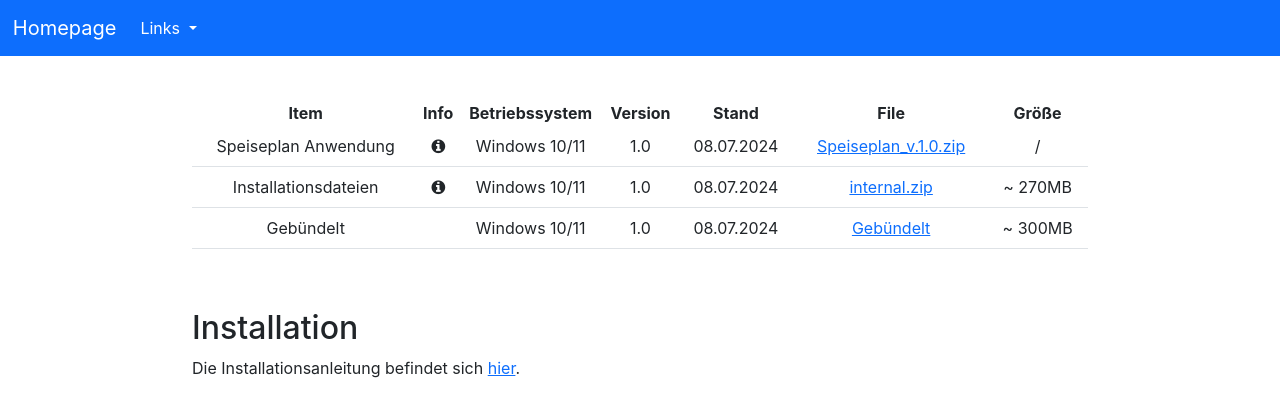
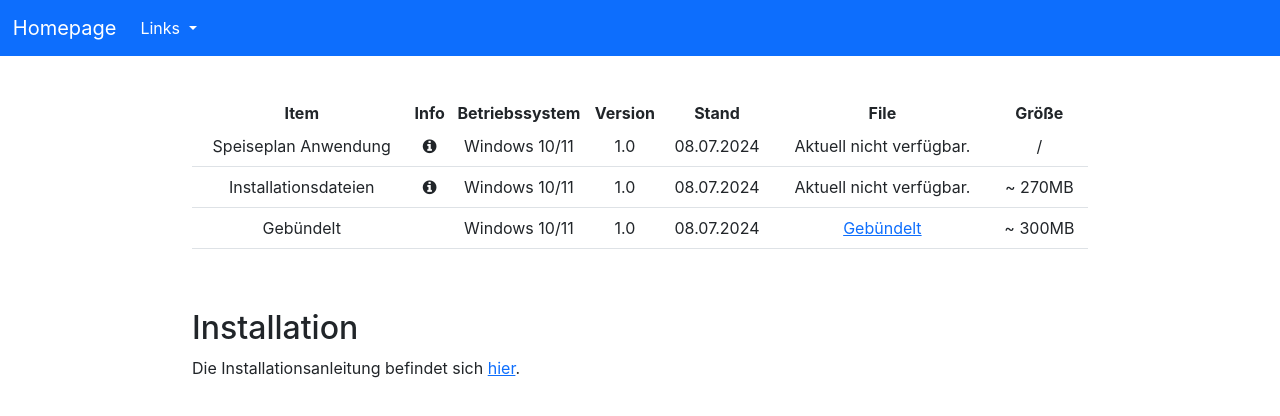
Before and after one commit to NotScottt/react_speiseplan, a React (Create React App) app: page / in a window 1280 px wide. Shown: the top 416 px of the page. Built offline with nearby package versions, Linux system fonts and the light colour scheme.

Commit message:
New changes

```diff
--- a/src/App.js
+++ b/src/App.js
@@ -29,6 +29,14 @@ function App() {
     alert("Hello World")
   }
 
+  const ItemNotAvailable = () => {
+    return(
+      <td>Aktuell nicht verfügbar.</td>
+    )
+  }
+
+  const showItems = [false, false, true]
+
   return (
     <div className='mainCont'>
       <div className='tableDiv'>
@@ -49,7 +57,11 @@ function App() {
               <td>Windows 10/11</td>
               <td>1.0</td>
               <td>08.07.2024</td>
-              <td><a href="https://github.com/NotScottt/react_speiseplan/archive/refs/tags/Speiseplan.zip" download>Speiseplan_v.1.0.zip</a></td>
+              {showItems[0] ? (
+                <td><a href="https://github.com/NotScottt/react_speiseplan/archive/refs/tags/" download>Speiseplan_v.1.0.zip</a></td>
+              ) : (
+                <ItemNotAvailable />
+              )}
               <td>/</td>
             </tr>
             <tr>
@@ -58,7 +70,12 @@ function App() {
               <td>Windows 10/11</td>
               <td>1.0</td>
               <td>08.07.2024</td>
-              <td><a href="https://github.com/NotScottt/react_speiseplan/archive/refs/tags/folder.zip" onclick={alertForDownload}>internal.zip</a></td>
+              {showItems[1] ? (
+                <td><a href="https://github.com/NotScottt/react_speiseplan/archive/refs/tags/" onclick={alertForDownload}>internal.zip</a></td>
+              ) : (
+                <ItemNotAvailable />
+              )}
+
               <td>~ 270MB</td>
             </tr>
             <tr>
@@ -67,7 +84,11 @@ function App() {
               <td>Windows 10/11</td>
               <td>1.0</td>
               <td>08.07.2024</td>
-              <td><a href="https://github.com/NotScottt/NotScottt.github.io/archive/refs/tags/Speiseplan_v.1.0.zip" download>Gebündelt</a></td>
+              {showItems[2] ? (
+                <td><a href="https://github.com/NotScottt/NotScottt.github.io/archive/refs/tags/" download>Gebündelt</a></td>
+              ) : (
+                <ItemNotAvailable />
+              )}
               <td>~ 300MB</td>
             </tr>
           </tbody>
```
